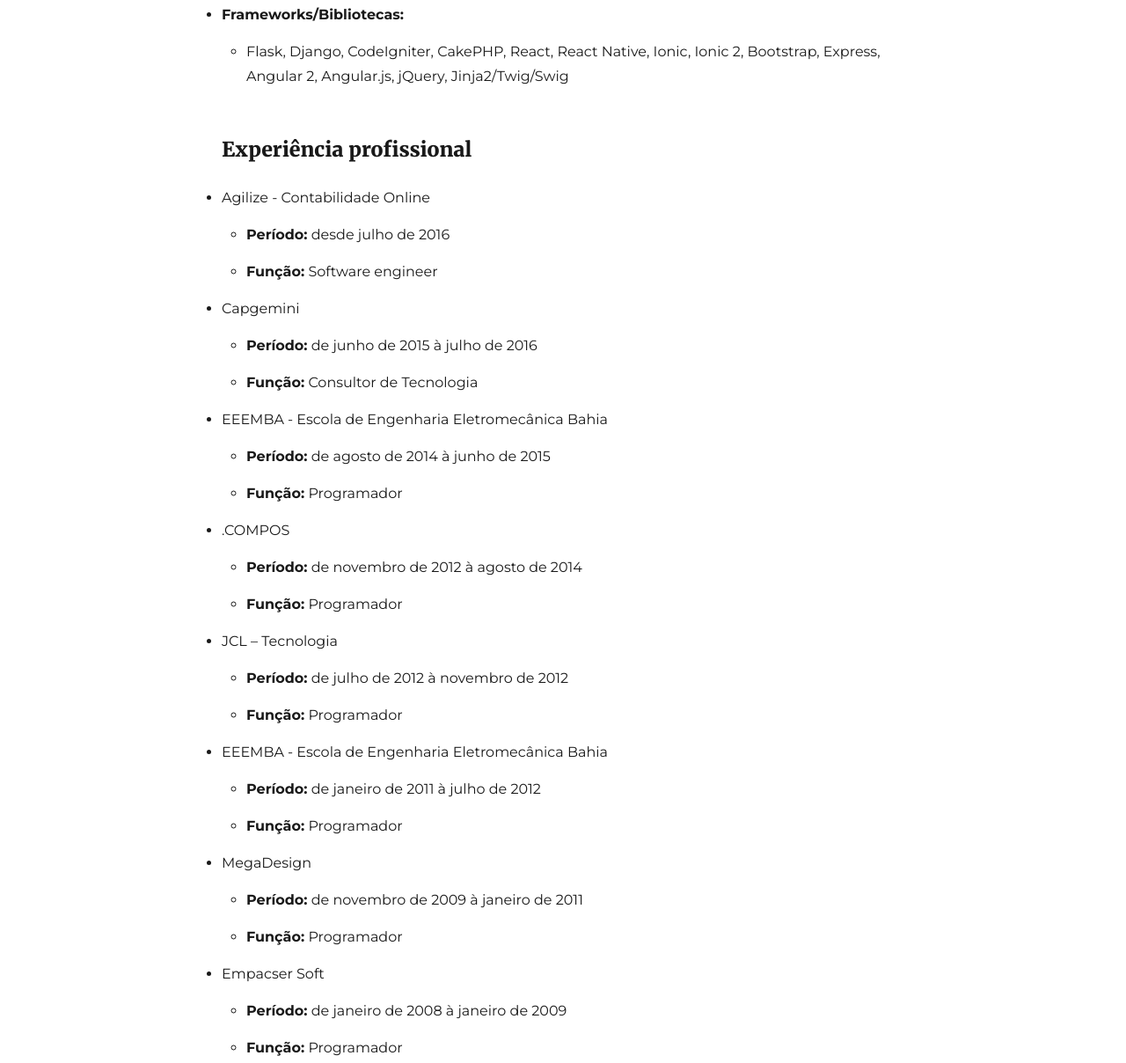
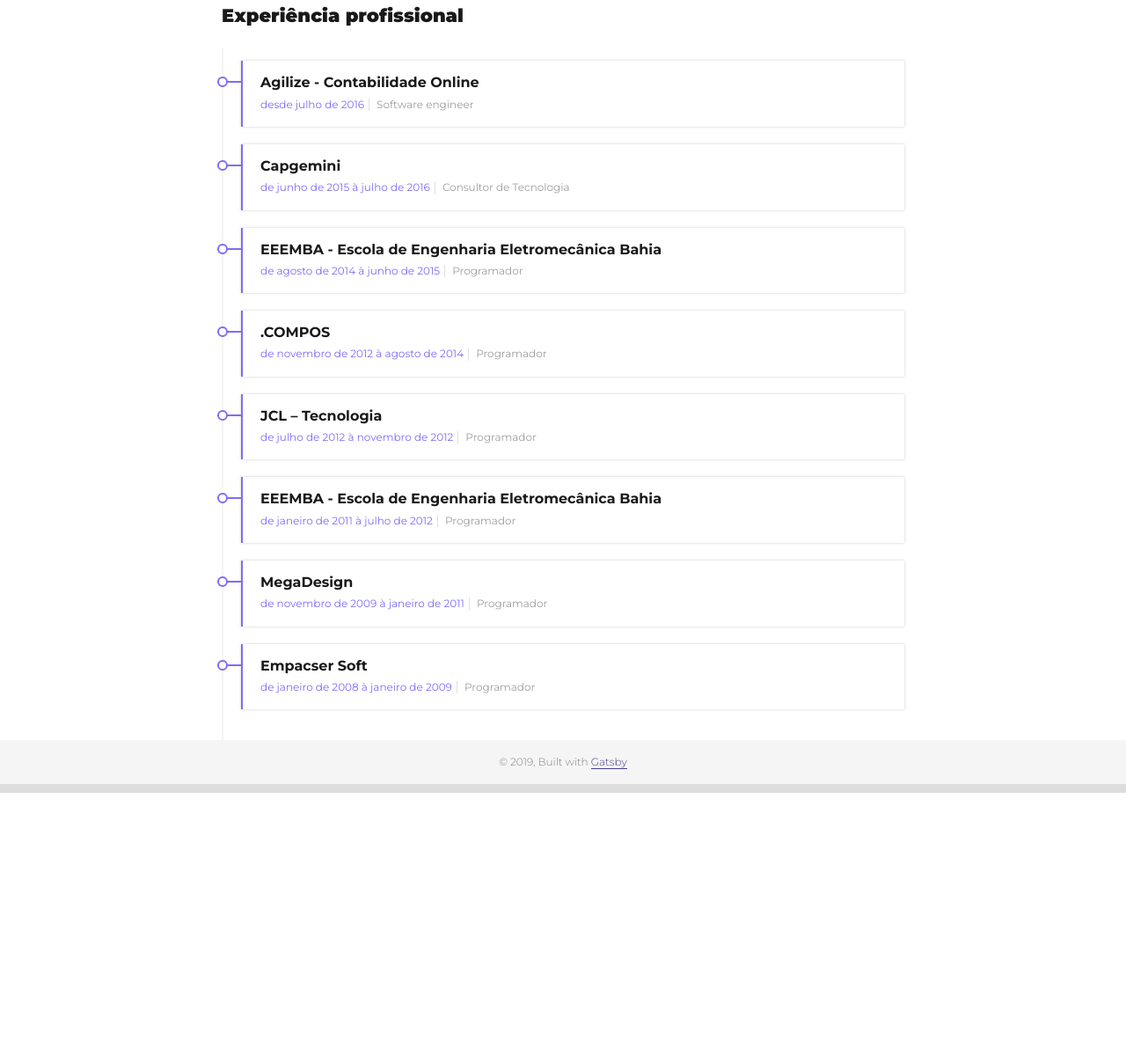
Before and after one commit to RodolfoSilva/rodolfosilva.github.io, a Gatsby site: page /curriculo in a window 1280 px wide. Shown: the part 1219-2427 px from the top of the page at 88% size. After the commit the page ends 2120 px from the top, so only its background shows below. Built offline with nearby package versions, Linux system fonts and the light colour scheme; Gatsby itself is replaced by a stand-in of ours; some packages are replaced by stand-ins of ours.

Commit message:
Adiciona timeline

```diff
--- /dev/null
+++ b/src/components/Timeline/Item.js
@@ -0,0 +1,18 @@
+import React from 'react'
+import styles from './styles.module.css'
+import PeriodFormat from '../PeriodFormat'
+
+export const Item = ({ title, subTitle, startAt, endAt, children }) => (
+  <li className={styles.timelineItem}>
+    <h2 className={styles.timelineItemTitle}>{title}</h2>
+    <div className={styles.timelineItemPeriod}>
+      <PeriodFormat start={startAt} end={endAt}/>
+    </div>
+    <div className={styles.timelineItemSmall}>{subTitle}</div>
+    {children && (
+      <div className={styles.timelineItemDescription}>
+        {children}
+      </div>
+    )}
+  </li>
+)
--- /dev/null
+++ b/src/components/Timeline/index.js
@@ -0,0 +1,8 @@
+import React from 'react'
+import styles from './styles.module.css'
+
+export const Timeline = ({ children }) => (
+  <ul className={styles.timeline}>
+    {children}
+  </ul>
+)
--- /dev/null
+++ b/src/components/Timeline/styles.module.css
@@ -0,0 +1,81 @@
+.timeline {
+  border-left: 2px solid #e0e0e0;
+  border-left: 2px solid #F5F5F5;
+  padding: 15px 0;
+  font-family: Montserrat, sans-serif;
+  margin: 0;
+  list-style: none;
+}
+
+.timelineItem {
+  position: relative;
+  list-style: none;
+  padding: 15px 20px 10px;
+  margin: 0 0 20px 20px;
+  background-color: #fff;
+  border-left: 2px solid #7e6df6;
+  box-shadow: 0 0 3px 0 rgba(0,0,0,0.2);
+}
+
+.timelineItem:before {
+  content: '';
+  display: inline-block;
+  position: absolute;
+  background-color: #fff;
+  border-radius: 10px;
+  width: 12px;
+  height: 12px;
+  top: 18px;
+  left: -29px;
+  border: 2px solid #7e6df6;
+  z-index: 2;
+}
+
+.timelineItem:after {
+  content: '';
+  display: inline-block;
+  position: absolute;
+  background-color: #7e6df6;
+  border-radius: 10px;
+  width: 29px;
+  height: 2px;
+  top: 23px;
+  left: -29px;
+  z-index: 1;
+}
+
+.timelineItem .timelineItemTitle {
+  display: block;
+  margin: 0;
+  font-size: 16px;
+  line-height: 1.2em;
+  font-family: 'Montserrat', Helvetica, sans-serif;
+  font-weight: 700;
+  text-transform: unset;
+  letter-spacing: unset;
+}
+
+.timelineItem .timelineItemPeriod {
+  display: inline-block;
+  font-size: 12px;
+  line-height: 1.2em;
+  color: #7e6df6;
+  margin-bottom: 8px;
+}
+
+.timelineItem .timelineItemSmall {
+  display: inline-block;
+  font-size: 12px;
+  line-height: 1.2em;
+  color: #9e9e9e;
+  margin-left: 5px;
+  margin-bottom: 8px;
+  padding-left: 8px;
+  border-left: 1px solid #e0e0e0;
+}
+
+.timelineItem .timelineItemDescription {
+  font-size: 15px;
+  margin: 0 0 10px;
+  font-weight: 400;
+}
--- a/src/pages/curriculo.js
+++ b/src/pages/curriculo.js
@@ -5,6 +5,8 @@
 import ExtracurricularKnowledge from '../components/ExtracurricularKnowledge'
 import styles from './curriculo.module.css'
 import { MyAge } from '../components/MyAge'
+import { Timeline } from '../components/Timeline'
+import { Item } from '../components/Timeline/Item'
 
 const CurriculoPage = (props) => (
   <Layout location={props.location}>
@@ -32,11 +34,11 @@
       </div>
     </div>
 
-    <h3 id="objetivo">Objetivo</h3>
+    <h2 className={styles.subTitle} id="objetivo">Objetivo</h2>
 
     <p>Desenvolvedor Sênior</p>
 
-    <h3 id="formação-acadêmica">Formação acadêmica</h3>
+    <h2 className={styles.subTitle} id="formação-acadêmica">Formação acadêmica</h2>
 
     <ul>
       <li>Graduado em Sistemas da Informação
@@ -53,7 +55,7 @@
       </li>
     </ul>
 
-    <h3 id="conhecimentos-extracurriculares">Conhecimentos extracurriculares</h3>
+    <h2 className={styles.subTitle} id="conhecimentos-extracurriculares">Conhecimentos extracurriculares</h2>
 
     <ul>
       <li>
@@ -82,66 +84,57 @@
       </li>
     </ul>
 
-    <h3 id="experiência-profissional">Experiência profissional</h3>
+    <h2 className={styles.subTitle} id="experiência-profissional">Experiência profissional</h2>
 
-    <ul>
-      <li>
-        <ProfessionalExperience
-          company='Agilize - Contabilidade Online'
-          period={['2016-07-01T03:00:00.000Z']}
-          role='Software engineer'
+    <Timeline>
+      <Item
+        title="Agilize - Contabilidade Online"
+        subTitle="Software engineer"
+        startAt="2016-07-01T03:00:00.000Z"
       />
-      </li>
-      <li>
-        <ProfessionalExperience
-          company="Capgemini"
-          period={['2015-06-06T03:00:00.000Z', '2016-07-01T02:59:59.000Z']}
-          role="Consultor de Tecnologia"
+      <Item
+        title="Capgemini"
+        subTitle="Consultor de Tecnologia"
+        startAt="2015-06-06T03:00:00.000Z"
+        endAt="2016-07-01T02:59:59.000Z"
       />
-      </li>
-      <li>
-        <ProfessionalExperience
-          company='EEEMBA - Escola de Engenharia Eletromecânica Bahia'
-          period={['2014-08-06T03:00:00.000Z', '2015-06-29T02:59:59.000Z']}
-          role='Programador'
+      <Item
+        title="EEEMBA - Escola de Engenharia Eletromecânica Bahia"
+        subTitle="Programador"
+        startAt="2014-08-06T03:00:00.000Z"
+        endAt="2015-06-29T02:59:59.000Z"
       />
-      </li>
-      <li>
-        <ProfessionalExperience
-          company=".COMPOS"
-          period={['2012-11-23T03:00:00.000Z', '2014-08-06T02:59:59.000Z']}
-          role="Programador"
+      <Item
+        title=".COMPOS"
+        subTitle="Programador"
+        startAt="2012-11-23T03:00:00.000Z"
+        endAt="2014-08-06T02:59:59.000Z"
       />
-      </li>
-      <li>
-        <ProfessionalExperience
-          company='JCL – Tecnologia'
-          period={['2012-07-11T03:00:00.000Z', '2012-11-18T02:59:59.000Z']}
-          role='Programador'
+      <Item
+        title="JCL – Tecnologia"
+        subTitle="Programador"
+        startAt="2012-07-11T03:00:00.000Z"
+        endAt="2012-11-18T02:59:59.000Z"
       />
-      </li>
-      <li>
-        <ProfessionalExperience
-          company="EEEMBA - Escola de Engenharia Eletromecânica Bahia"
-          period={['2011-01-07T03:00:00.000Z', '2012-07-11T02:59:59.000Z']}
-          role="Programador"
+      <Item
+        title="EEEMBA - Escola de Engenharia Eletromecânica Bahia"
+        subTitle="Programador"
+        startAt="2011-01-07T03:00:00.000Z"
+        endAt="2012-07-11T02:59:59.000Z"
       />
-      </li>
-      <li>
-        <ProfessionalExperience
-          company='MegaDesign'
-          period={['2009-11-01T03:00:00.000Z', '2011-01-01T02:59:59.000Z']}
-          role='Programador'
+      <Item
+        title="MegaDesign"
+        subTitle="Programador"
+        startAt="2009-11-01T03:00:00.000Z"
+        endAt="2011-01-01T02:59:59.000Z"
       />
-      </li>
-      <li>
-        <ProfessionalExperience
-          company="Empacser Soft"
-          period={['2008-01-01T03:00:00.000Z', '2009-01-01T02:59:59.000Z']}
-          role="Programador"
+      <Item
+        title="Empacser Soft"
+        subTitle="Programador"
+        startAt="2008-01-01T03:00:00.000Z"
+        endAt="2009-01-01T02:59:59.000Z"
       />
-      </li>
-    </ul>
+    </Timeline>
   </Layout>
 )
 
--- a/src/pages/curriculo.module.css
+++ b/src/pages/curriculo.module.css
@@ -1 +1,7 @@
 .contactNumber {}
+
+.subTitle {
+  font-size: 21px;
+  margin: 5px 0 25px;
+  font-family: Montserrat, sans-serif;
+}
--- a/src/styles/global.css
+++ b/src/styles/global.css
@@ -4,6 +4,10 @@
 
 body a {
   color: #484389;
+}
+
+* {
+  box-sizing: border-box;
 }
 /**
  * If you already use line highlighting
```
Lines whose indentation alone changed are shown as unchanged.
